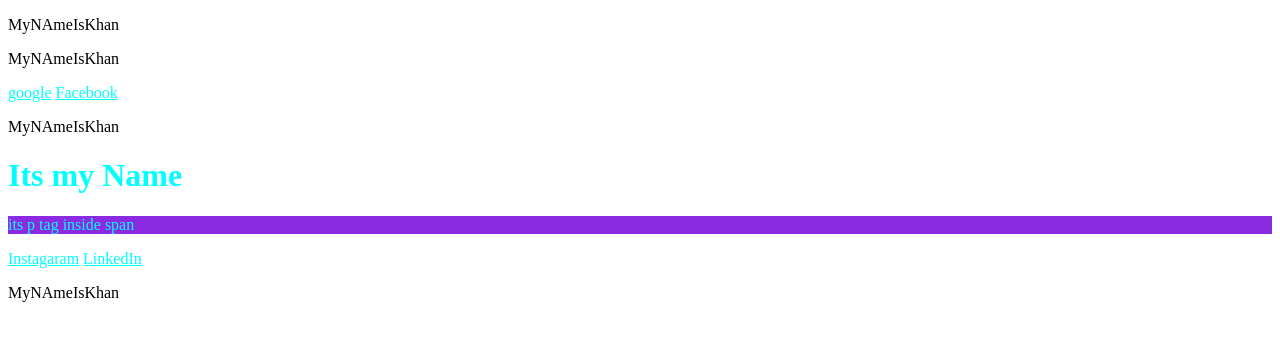
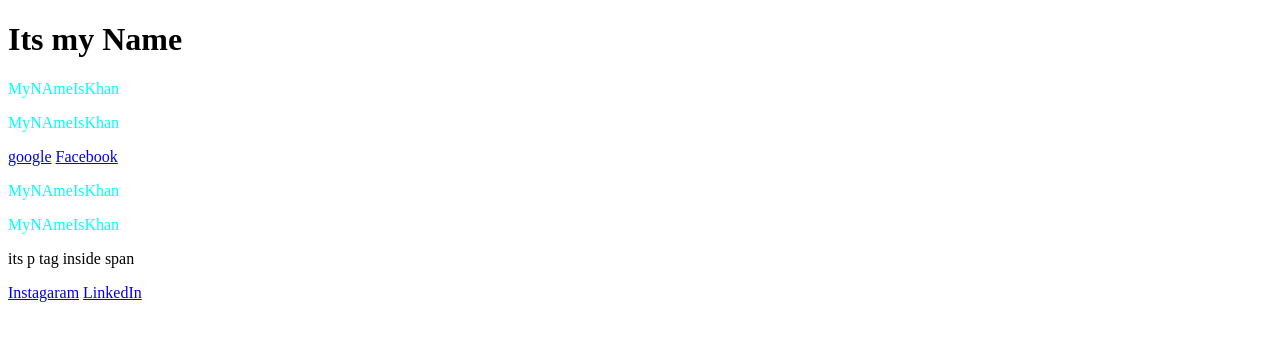
Before and after one commit to Ikhanmk/Css, a plain HTML site: page index.html in a window 1280 px wide. Drawn offline with Linux system fonts and the light colour scheme.

Commit message:
adjacent and general sibling selector

```diff
--- a/index.html
+++ b/index.html
@@ -8,12 +8,14 @@
     <link rel="stylesheet" href="style.css">
 </head>
 <body>
+    <h1>Its my Name</h1>
     <p>MyNAmeIsKhan</p>
     <p>MyNAmeIsKhan</p>
     <a href="google">google</a>
     <a href="Facebook">Facebook</a>
     <p>MyNAmeIsKhan</p>
-    <h1>Its my Name</h1>
+
+    <p>MyNAmeIsKhan</p>
     <!-- <span><p>its p tag inside span</p></span> -->
     <span><div>
         <p>its p tag inside span</p>
@@ -21,6 +23,6 @@
     <!-- child selector will not work for p tag here. idecent selector will work here  -->
     <a href="Instagaram">Instagaram</a>
     <a href="LinkedIn">LinkedIn</a>
-    <p>MyNAmeIsKhan</p>
+
 </body>
 </html>
--- a/style.css
+++ b/style.css
@@ -3,9 +3,9 @@
     color:red;
 } */
 
-h1,span,a{
+/* h1,span,a{
     color: aqua;
-}
+} */
 
 /* child selector--> it selects only the child p elements
 span > p {
@@ -13,6 +13,18 @@ span > p {
 } */
 
 /* indecent selector --> it selects all the p tags inside span tg */
-span p {
+/* span p {
     background-color: blueviolet;
+} */
+
+
+/* adjacent selector --> it selects adjacent sibling of h1 */
+/* h1+p{
+    color: crimson;
+} */
+
+/* general sibling selector--> selects all the siblings */
+
+h1~p{
+    color:aqua
 }
```
